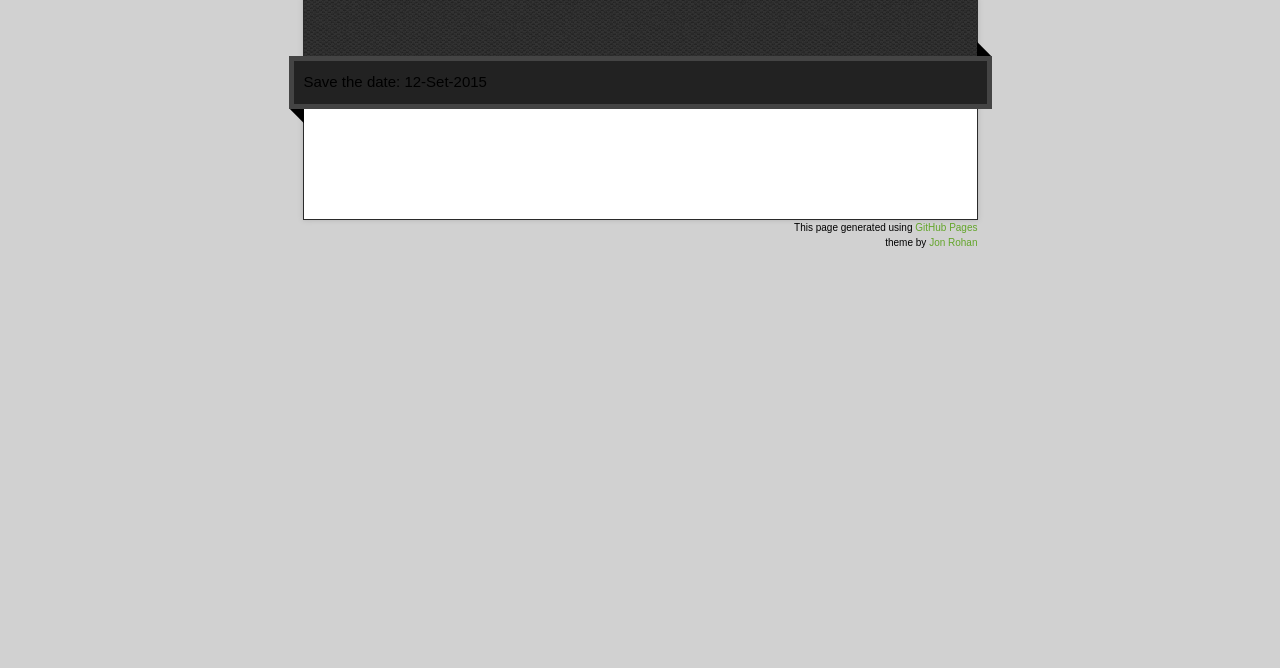
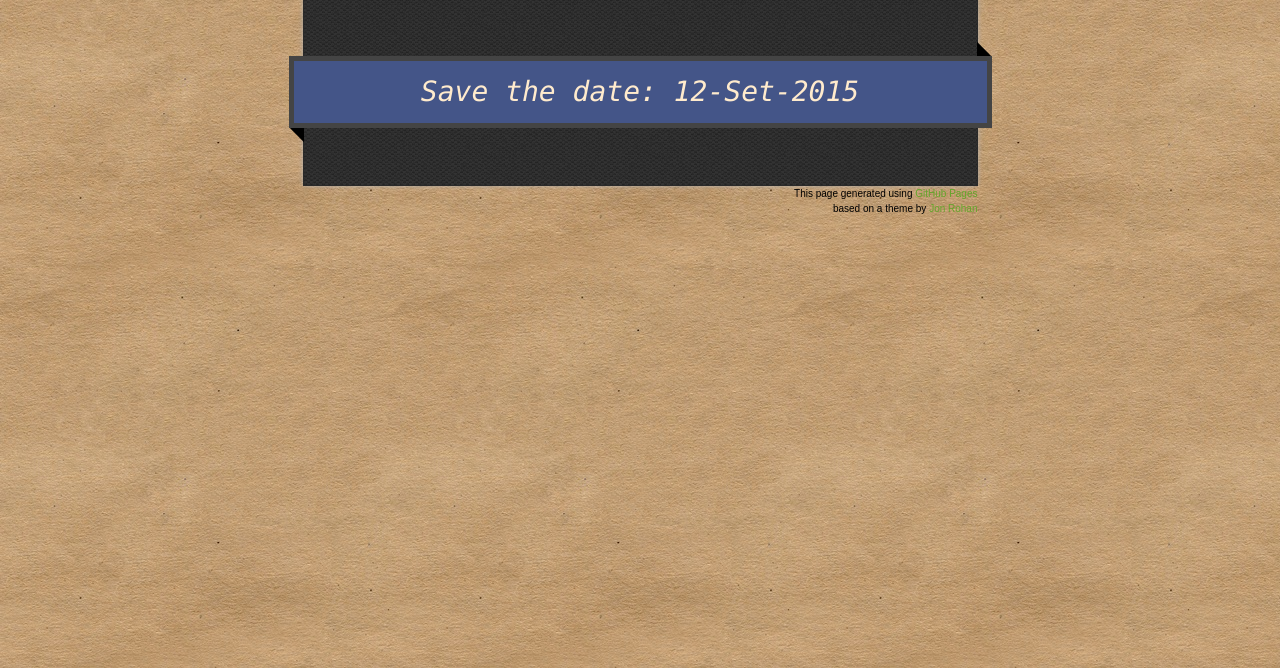
Before and after one commit to melissaelucas/melissaelucas.github.io, a plain HTML site: page index.html in a window 1280 px wide. Shown: the part 132-800 px from the top of the page. Drawn offline with nearby package versions, Linux system fonts and the light colour scheme.

Commit message:
Mudando fontes e fundo

```diff
--- a/index.html
+++ b/index.html
@@ -27,9 +27,9 @@
     <div id="container">
       <p class="tagline"></p>
       <div id="main" role="main">
-        <div class="download-bar">
+        <div class="download-bar tira">
         <div class="inner">
-          <span class="code">Save the date: 12-Set-2015</span>
+          <span class="mel">Save the date: 12-Set-2015</span>
         </div>
         <span class="blc"></span><span class="trc"></span>
         </div>
@@ -38,6 +38,7 @@
 <a id="save-the-date-12-set-2015" class="anchor" href="#save-the-date-12-set-2015" aria-hidden="true"><span class="octicon octicon-link"></span></a>Save the date: 12-Set-2015</h3>
         </article-->
       </div>
+      <p class="tagline"></p>
     </div>
     <footer>
       <!--div class="owner">
@@ -46,7 +47,7 @@
 
       </div-->
       <div class="creds">
-        <small>This page generated using <a href="http://pages.github.com/">GitHub Pages</a><br>theme by <a href="https://twitter.com/jonrohan/">Jon Rohan</a></small>
+        <small>This page generated using <a href="http://pages.github.com/">GitHub Pages</a><br>based on a theme by <a href="https://twitter.com/jonrohan/">Jon Rohan</a></small>
       </div>
     </footer>
   </div>
--- a/stylesheets/stylesheet.css
+++ b/stylesheets/stylesheet.css
@@ -431,7 +431,7 @@ body {
   font-size: 15px;
   font-family: Arial, Arial, Helvetica, sans-serif;
   line-height: 1.5;
-  background: #D1D1D1;
+  background: #D1D1D1 url(../images/kraft.jpeg);
 }
 
 a {
@@ -453,6 +453,7 @@ h1.title {
   font-style: italic;
   font-family:Georgia, serif;
   text-align: center;
+  color: maroon;
 }
 
 .wrapper {
@@ -474,7 +475,7 @@ p.tagline {
 
 #main {
   margin-top: 20px;
-  padding: 0 20px 90px;
+  padding: 0 20px;
   background-color: #fff;
 }
 
@@ -964,3 +965,14 @@ footer .owner p a {
 .highlight .vg { color: #008080 } /* Name.Variable.Global */
 .highlight .vi { color: #008080 } /* Name.Variable.Instance */
 .highlight .il { color: #009999 } /* Literal.Number.Integer.Long */
+
+.tira {
+  background-color: #445588;
+  text-align: center;
+}
+.mel {
+  color: #ffebcd;
+  font-size: 28px;
+  font-family: "Monaco", "Inconsolata", "Consolas", monospace;
+  font-style: italic;
+}
```
Also changed, not shown: images/kraft.jpeg (added).
